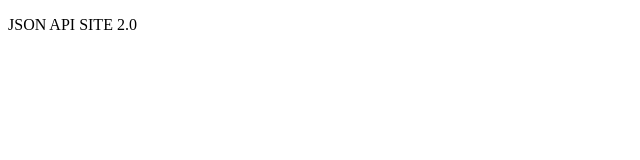
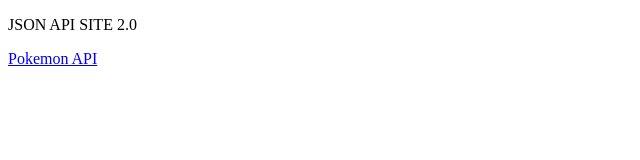
Before and after one commit to Santosnr6/santosnr6.github.io, a plain HTML site: page index.html in a window 1280 px wide. Shown: the whole page, without its empty margins (0-640 px from the left). Drawn offline with Linux system fonts and the light colour scheme.

Commit message:
Update index.html

```diff
--- a/index.html
+++ b/index.html
@@ -7,6 +7,7 @@
 </head>
 <body>
     <p>JSON API SITE 2.0</p>
+    <a href="./Data/pokemons.json">Pokemon API</a>
     <script src="./scripts/script.js"></script>
 </body>
 </html>
```
